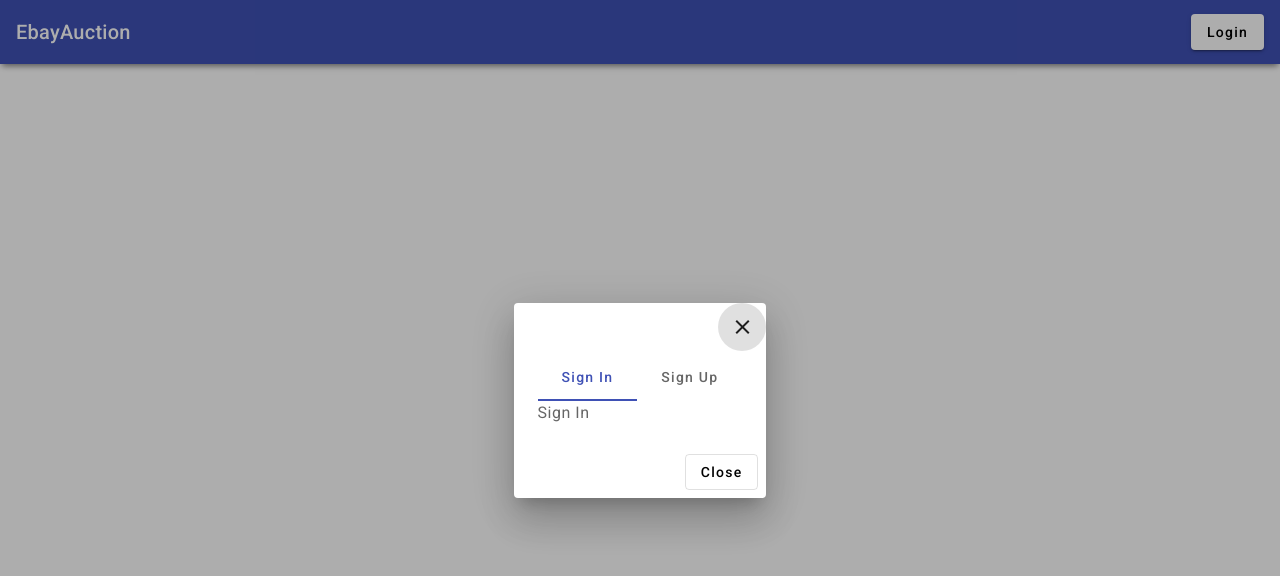
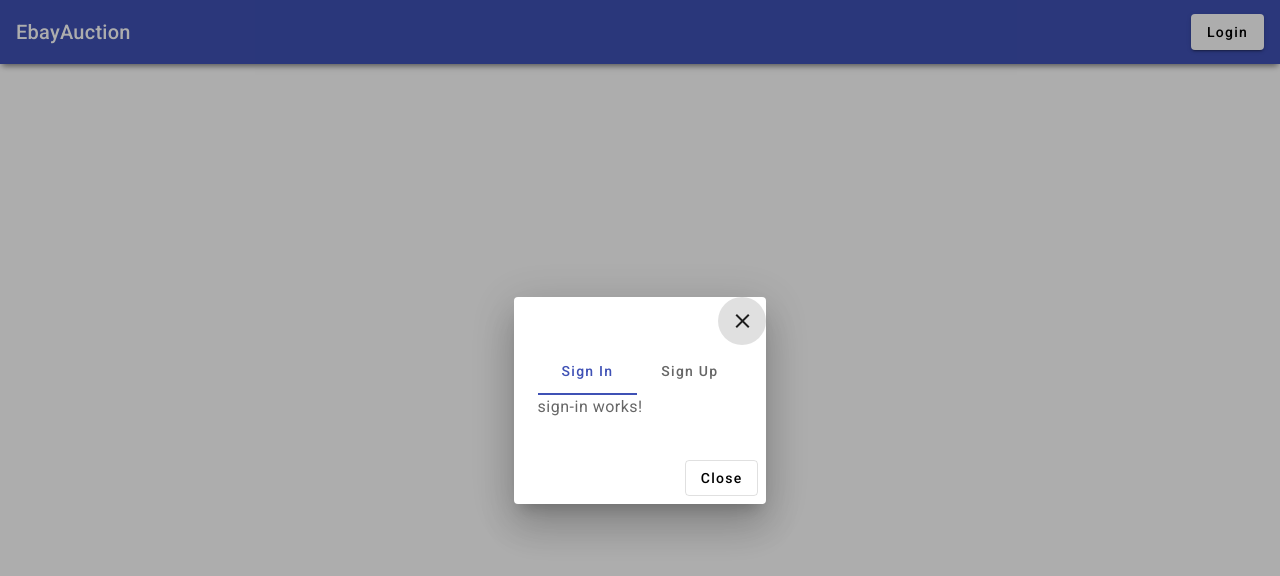
Before and after one commit to pankazakos/EbayAuction, an Angular app in the folder angularapp/: page / in a window 1280 px wide. Both pictures are taken after a click on the button "Login". Shown: the top 576 px of the page. Built offline with nearby package versions, Linux system fonts and the light colour scheme.

Commit message:
standalone components

```diff
--- a/angularapp/src/app/app.module.ts
+++ b/angularapp/src/app/app.module.ts
@@ -11,7 +11,7 @@ import { SignInComponent } from './login-modal/login-tabs/sign-in/sign-in.compon
 import { SignUpComponent } from './login-modal/login-tabs/sign-up/sign-up.component';
 
 @NgModule({
-  declarations: [AppComponent, SignInComponent, SignUpComponent],
+  declarations: [AppComponent],
   imports: [
     BrowserModule,
     HttpClientModule,
@@ -19,6 +19,8 @@ import { SignUpComponent } from './login-modal/login-tabs/sign-up/sign-up.compon
     NavBarComponent,
     LoginModalComponent,
     LoginTabsComponent,
+    SignInComponent,
+    SignUpComponent,
   ],
   providers: [],
   bootstrap: [AppComponent],
--- a/angularapp/src/app/login-modal/login-tabs/login-tabs.component.html
+++ b/angularapp/src/app/login-modal/login-tabs/login-tabs.component.html
@@ -1,4 +1,4 @@
 <mat-tab-group>
-  <mat-tab label="Sign In"> Sign In </mat-tab>
-  <mat-tab label="Sign Up"> Sign Up </mat-tab>
+  <mat-tab label="Sign In"><app-sign-in></app-sign-in></mat-tab>
+  <mat-tab label="Sign Up"><app-sign-up></app-sign-up></mat-tab>
 </mat-tab-group>
--- a/angularapp/src/app/login-modal/login-tabs/login-tabs.component.ts
+++ b/angularapp/src/app/login-modal/login-tabs/login-tabs.component.ts
@@ -1,11 +1,13 @@
 import { Component } from '@angular/core';
 import { MatTabsModule } from '@angular/material/tabs';
+import { SignInComponent } from './sign-in/sign-in.component';
+import { SignUpComponent } from './sign-up/sign-up.component';
 
 @Component({
   selector: 'app-login-tabs',
   templateUrl: './login-tabs.component.html',
   styleUrls: ['./login-tabs.component.css'],
   standalone: true,
-  imports: [MatTabsModule],
+  imports: [MatTabsModule, SignInComponent, SignUpComponent],
 })
 export class LoginTabsComponent {}
```
Also changed, not shown: angularapp/src/app/login-modal/login-tabs/sign-in/sign-in.component.ts (+3 -4 lines), angularapp/src/app/login-modal/login-tabs/sign-up/sign-up.component.ts (+3 -4 lines).
